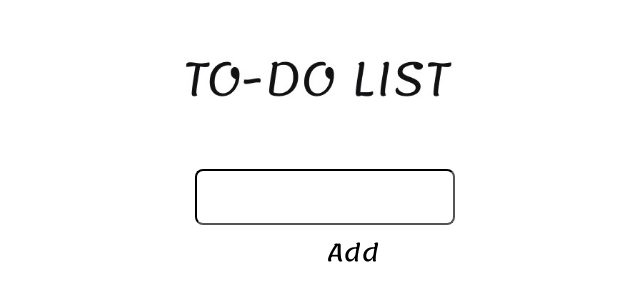
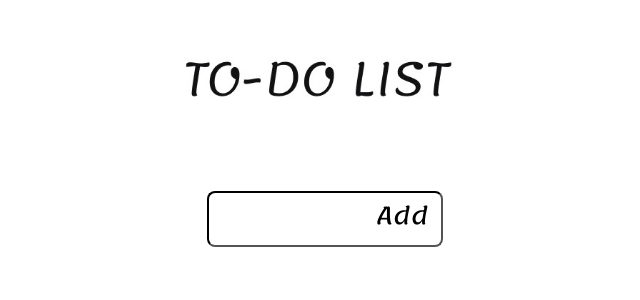
Before and after one commit to birukshegute/ALX_maze_project, a plain HTML site: page index.html in a window 1280 px wide. Shown: the whole page, without its empty margins (319-959 px from the left). Drawn offline with Linux system fonts and the light colour scheme.

Commit message:
finally: next step would be hover and click

```diff
--- a/styles/main.css
+++ b/styles/main.css
@@ -11,11 +11,14 @@
 .wrapper {
     display:inline-block;
     position: relative;
-    width: 20%;
+    width: 18%;
     max-width: 100%;
 }
 .wrapper input {
-    width: 100%;
+    max-width: 100%;
+    width:100%;
+    left: 0;
+    position: absolute;
     height: 50px;
     border-radius: 8px;
     border-width: 2px;
@@ -29,5 +32,6 @@
     font-size: 24px;
     font-family: Lemonada;
     background: rgba(0, 0, 0, 0);
-    height: 100%;
+    height: 80%;
+    right: 0;
 }
```
